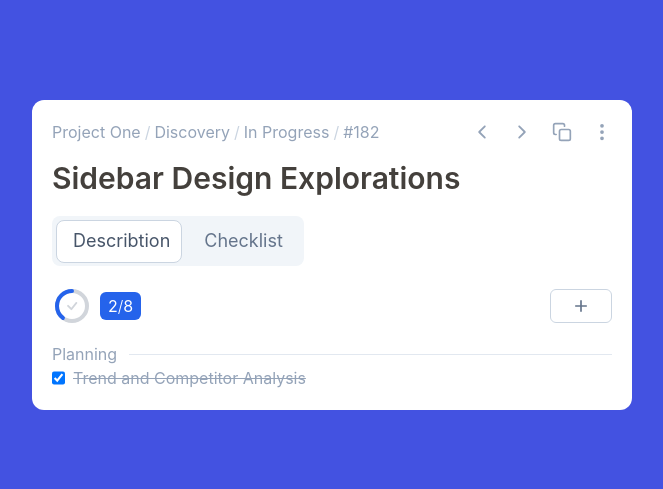
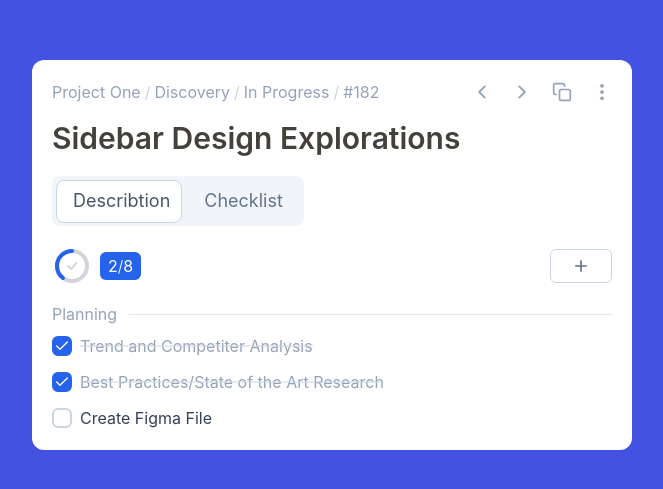
Before and after one commit to mojeeto/task-modal-component-johannes-gerber, a React (Create React App) app: page / in a window 1280 px wide. Shown: the part 145-634 px from the top of the page, without its empty margins (308-971 px from the left). Built offline with nearby package versions, Linux system fonts and the light colour scheme; the HTML template or start-up script is replaced by a standard one.

Commit message:
make CheckBox with text and line-through animation

```diff
--- /dev/null
+++ b/src/components/CheckBox.tsx
@@ -0,0 +1,21 @@
+import React from 'react';
+import { FiCheck } from 'react-icons/fi';
+
+
+interface CheckBoxProps {
+  isChecked: boolean;
+}
+
+
+const CheckBox: React.FC<CheckBoxProps> = ({
+  isChecked
+}) => {
+  const notchecked = "border-slate-300";
+  const checked = "border-blue-600 bg-blue-600"
+  return <div className={`border-2 flex items-center justify-center rounded-md ${isChecked ? checked : notchecked}`}>
+    <FiCheck className="text-white" />
+  </div >
+}
+
+
+export default CheckBox;
--- /dev/null
+++ b/src/components/CheckBoxText.tsx
@@ -0,0 +1,26 @@
+import React from "react";
+import CheckBox from "./CheckBox";
+
+interface CheckBoxText {
+  title?: string;
+  isChecked?: boolean;
+}
+
+const CheckBoxText: React.FC<CheckBoxText> = ({
+  title = "",
+  isChecked = false,
+}) => {
+  return (
+    <div className="flex items-center gap-2 select-none cursor-pointer">
+      <CheckBox isChecked={isChecked} />
+      <div className="relative">
+        <span className={isChecked ? "text-slate-400" : "text-slate-700"}>{title}</span>
+        {isChecked &&
+          <div className="absolute animate-widthToRight left-0 top-[50%] translate-y-[-50%] h-[1px] w-[100%] bg-slate-300" style={{ animationDuration: "0.1s" }}></div>
+        }
+      </div>
+    </div>
+  );
+};
+
+export default CheckBoxText;
--- a/src/components/TodoModal.tsx
+++ b/src/components/TodoModal.tsx
@@ -4,6 +4,7 @@ import CircleProgress from "./CircleProgress";
 import ModalOptions from "./ModalOptions";
 import SwitchButtonText from "./SwitchButtonText";
 import { BiPlus } from "react-icons/bi";
+import CheckBoxText from "./CheckBoxText";
 
 interface TodoModalProps {
   path?: Array<string>;
@@ -38,14 +39,15 @@ const TodoModal: React.FC<TodoModalProps> = ({ path, title = "Untitled" }) => {
             </div>
           </div>
         </div>
-        <div className="flex flex-col">
+        <div className="flex flex-col gap-2">
           <div className="flex items-center gap-3">
             <span className="text-slate-400 animate-fadeUp">Planning</span>
             <div className="animate-widthToRight h-[1px] bg-slate-200" style={{ animationDelay: "0.6s" }}></div>
           </div>
-          <div className="flex gap-2">
-            <input type="checkbox" defaultChecked={true} />
-            <span className="text-slate-400 line-through">Trend and Competitor Analysis</span>
+          <div className="flex flex-col gap-3">
+            <CheckBoxText title="Trend and Competiter Analysis" isChecked={true} />
+            <CheckBoxText title="Best Practices/State of the Art Research" isChecked={true} />
+            <CheckBoxText title="Create Figma File" isChecked={false} />
           </div>
         </div>
       </div>
```
